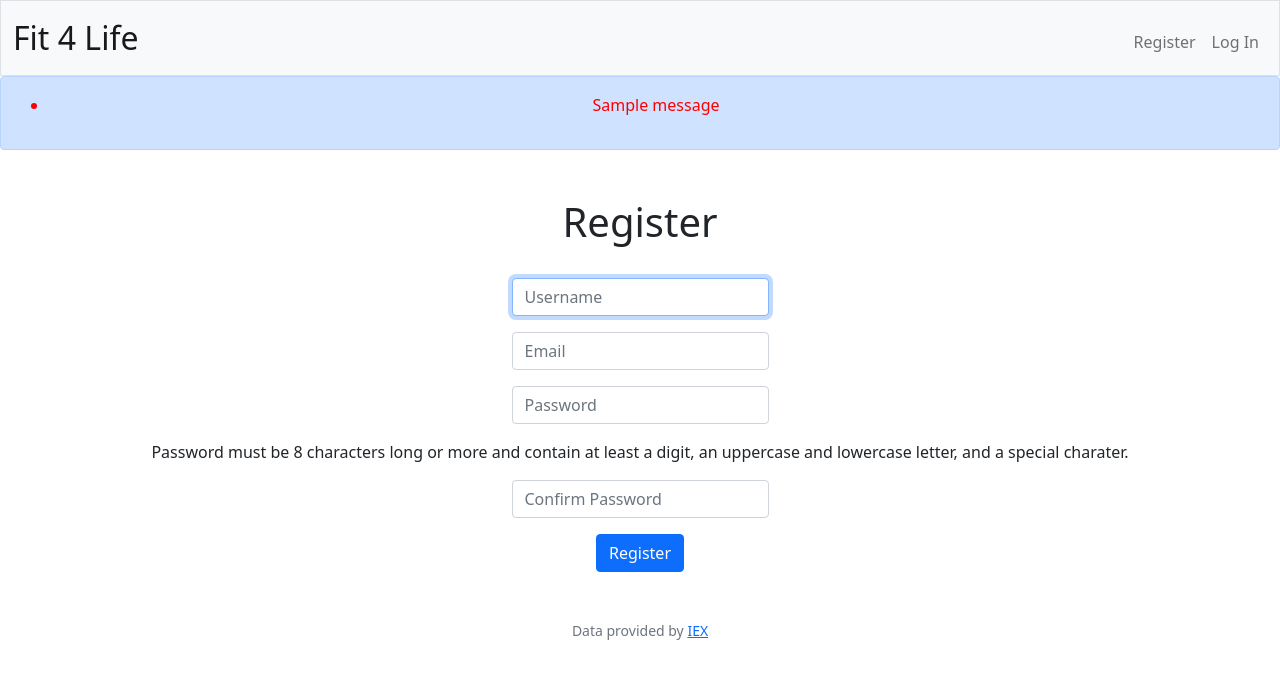
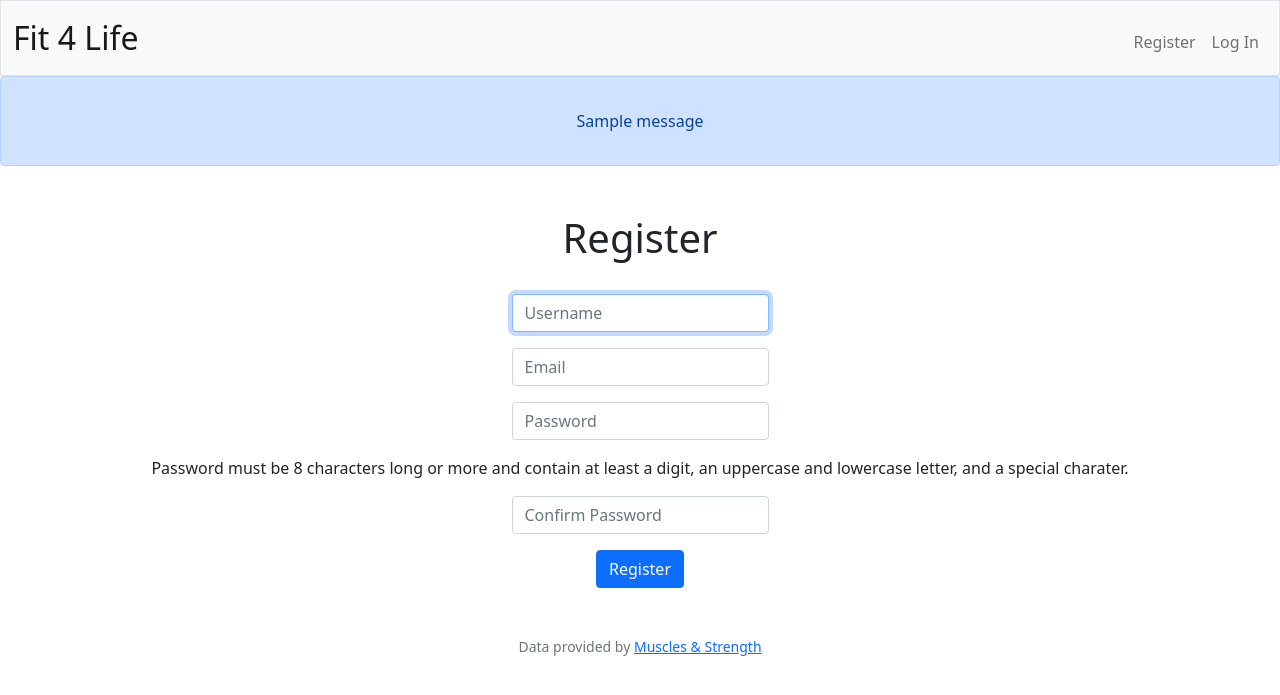
Before and after one commit to Yvancg/Peternal, a Flask app: a page that uses templates/layout.html in a window 1280 px wide. Shown: the top 695 px of the page. Run offline with Flask 3, Linux system fonts and the light colour scheme; tables that the repository leaves empty hold one stand-in row (values such as "Sample post"); one stand-in notice (Sample message) is shown.

Commit message:
minor updates

```diff
--- a/app.py
+++ b/app.py
@@ -1,4 +1,3 @@
-import os
 import sqlite3
 from flask import Flask, flash, redirect, render_template, request, session, url_for
 from flask_login import LoginManager, current_user, login_required, login_user, logout_user
--- a/templates/layout.html
+++ b/templates/layout.html
@@ -55,11 +55,11 @@
                 <div class="alert alert-primary mb-0 text-center" role="alert">
                     {% with messages = get_flashed_messages() %}
                     {% if messages %}
-                      <ul class="flashes">
+                      <p class="flashes">
                       {% for message in messages %}
-                        <li>{{ message }}</li>
+                        <div>{{ message }}</div>
                       {% endfor %}
-                      </ul>
+                      </p>
                     {% endif %}
                   {% endwith %}
                 </div>
@@ -71,7 +71,7 @@
         </main>
 
         <footer class="mb-5 small text-center text-muted">
-            Data provided by <a href="https://iexcloud.io/">IEX</a>
+            Data provided by <a href="https://www.muscleandstrength.com/workouts/">Muscles & Strength</a>
         </footer>
 
         <!-- http://getbootstrap.com/docs/5.1/ -->
```
